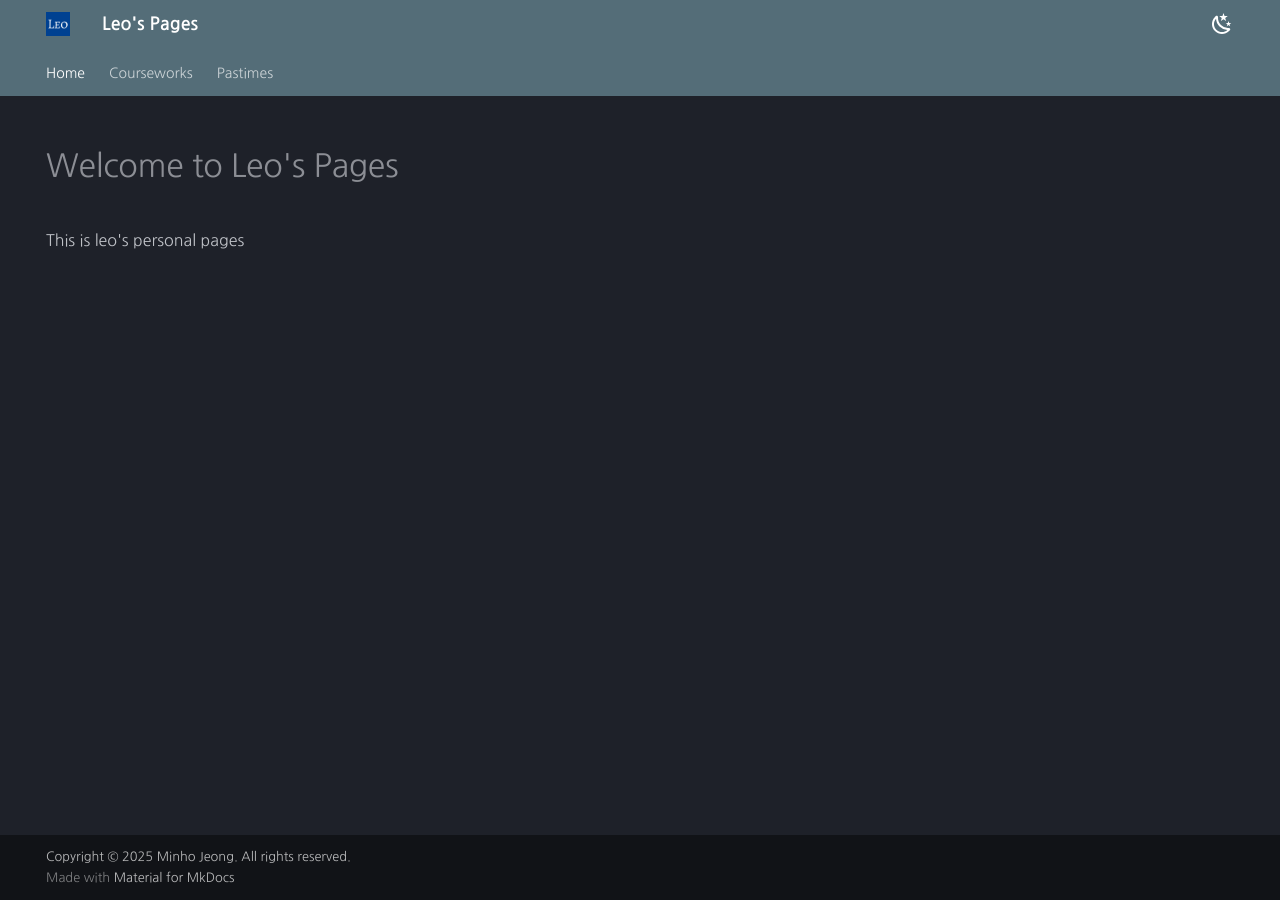
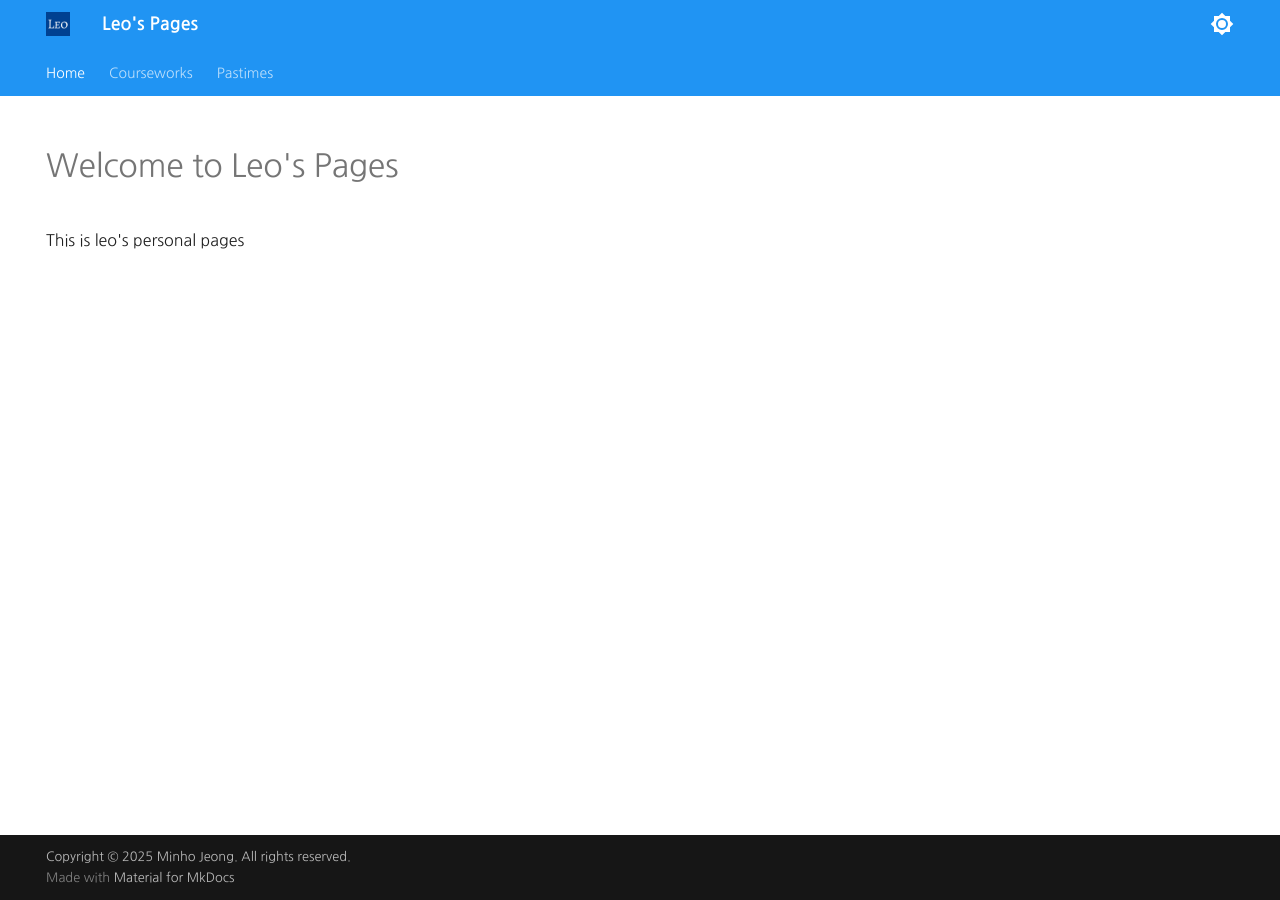
Before and after one commit to jeongleo/jeongleo.github.io, an MkDocs documentation site: the page built from docs/index.md, in a window 1280 px wide. Built offline with MkDocs 1.6.1 and Material for MkDocs 9.7.7, drawn with Linux system fonts in a browser that asks for light colours; some web fonts are replaced.

Commit message:
color change

```diff
--- a/mkdocs.yml
+++ b/mkdocs.yml
@@ -13,30 +13,51 @@ theme:
   favicon: assets/favicon.ico
 
   features:
-    - navigation.instant
-    - navigation.tabs
-    # - navigation.sections
-    - navigation.path
-    - navigation.indexes
-    - toc.follow
-    - navigation.prune
+    - navigation.instant    # 페이지를 완전히 다시 로딩하지 않고 바뀌는 부분만 로딩딩
+    - navigation.tabs       # 최상위 섹션이 헤더 아래의 메뉴 레이어로 렌더링됨
+    - navigation.sections   # 최상위 섹션이 사이드바에서 그룹으로 렌더링됨; 참고: tab & sections 는 함께 활성화될 수 있음
+    - navigation.expand     # 사이드바는 기본적으로 모든 하위 섹션을 확장
+    # - navigation.path       # 제목 위에 브레드크럼 탐색이 렌더링됨 > 스폰서만 가능함
+    - navigation.indexes    # 섹션 인덱스 페이지가 활성화되어 문서를 섹션에 직접 첨부 가능. 개요 페이지를 제공하는 목적
+    - toc.follow            # 사이드바가 자동으로 스크롤되어 항상 표시됨
+    - navigation.top        # 맨 위로 돌아가기 버튼 활성화화
+    # - navigation.prune      # 네비게이션
 
   palette:
-    # Dark Mode
-    - scheme: slate
+    # Palette toggle for light mode
+    - media: "(prefers-color-scheme: light)"
+      scheme: default
+      primary: blue
+      accent: deep orange
       toggle:
-        icon: material/weather-night
-        name: Dark mode
-      primary: blue grey
-      accent: deep purple
+        icon: material/brightness-7
+        name: Switch to Dark mode
 
-    # Light Mode
-    - scheme: default
+    # Palette toggle for dark mode
+    - media: "(prefers-color-scheme: dark)"
+      scheme: slate
+      primary: deep orange
+      accent: blue
       toggle:
-        icon: material/weather-sunny
-        name: Light mode
-      primary: black
-      accent: deep orange
+        icon: material/brightness-4
+        name: Switch to Light mode
+
+  # palette:
+  #   # Dark Mode
+  #   - scheme: slate
+  #     toggle:
+  #       icon: material/weather-night
+  #       name: Dark Mode
+  #     primary: blue grey
+  #     accent: deep purple
+
+  #   # Light Mode
+  #   - scheme: default
+  #     toggle:
+  #       icon: material/weather-sunny
+  #       name: Light Mode
+  #     primary: indigo
+  #     accent: deep orange
 
 markdown_extensions:
   - attr_list
```
